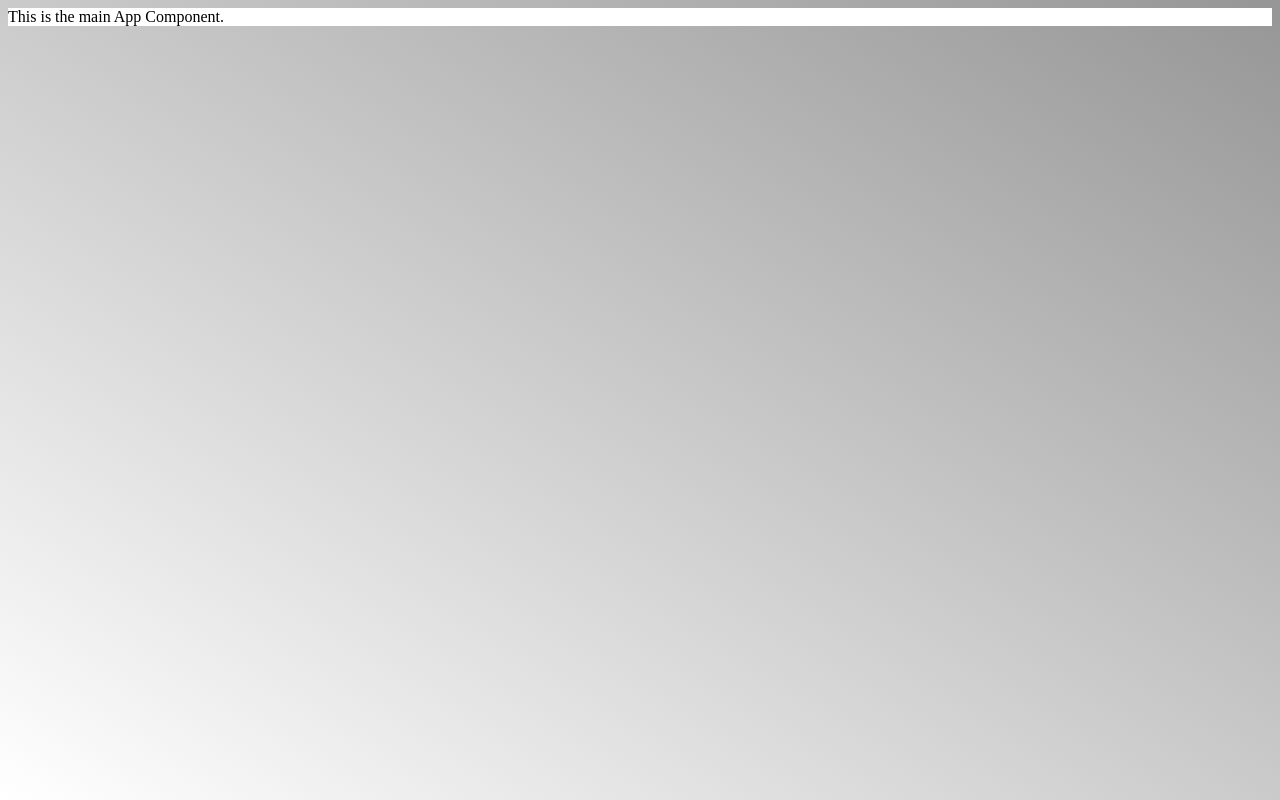
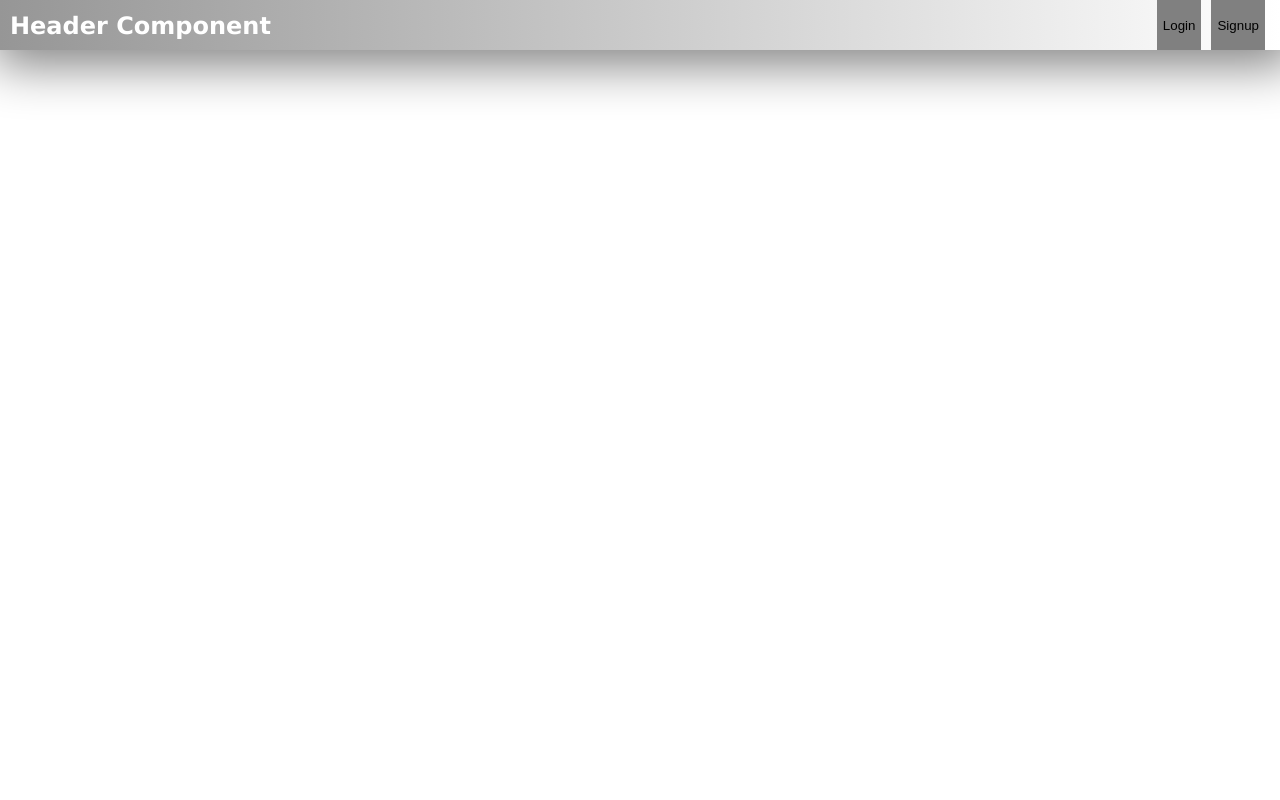
Before and after one commit to gokulanathan1992/Seva, a React app: page / in a window 1280 px wide. Built offline with nearby package versions, Linux system fonts and the light colour scheme; the HTML template or start-up script is replaced by a standard one.

Commit message:
Header Component added

```diff
--- a/src/Components/App.js
+++ b/src/Components/App.js
@@ -1,4 +1,5 @@
 import React, { Component } from 'react';
+import Header from './Header.js';
 import '../Styles/app.less';
 
 export default class App extends Component
@@ -13,7 +14,7 @@ export default class App extends Component
     {
         return (
             <div className="app">
-                This is the main App Component.
+                <Header/>
             </div>
         )
     }
--- /dev/null
+++ b/src/Components/Header.js
@@ -0,0 +1,26 @@
+import React, { Component } from 'react';
+import '../Styles/header.less';
+
+export default class Header extends Component
+{
+    constructor(props)
+    {
+        super(props);
+        console.log("App: Constructor");
+    }
+
+    render()
+    {
+        return (
+            <div className="header">
+                <h2>Header Component</h2>
+                <div className="register">
+                    <button>Signup</button>
+                </div>
+                <div className="login">
+                    <button>Login</button>
+                </div>
+            </div>
+        )
+    }
+}
--- a/src/Styles/app.less
+++ b/src/Styles/app.less
@@ -1,4 +1,5 @@
 .app
 {
-    background: white;
+    background: transparent;
+    margin: 0;
 }
--- /dev/null
+++ b/src/Styles/header.less
@@ -0,0 +1,28 @@
+.header
+{
+    background: linear-gradient(to left, white, rgb(150, 150, 150));
+    box-shadow: 5px 5px 50px 10px grey;
+    padding: 0 10px 0 10px;
+    height: 50px;
+
+    h2
+    {
+        line-height: 0.5em;
+        color: white;
+        float: left;
+    }
+
+    .login, .register
+    {
+        float: right;
+        height: inherit;
+
+        button
+        {
+            border: none;
+            background: grey;
+            height: inherit;
+            margin: 0 5px 0 5px;
+        }
+    }
+}
--- a/src/Styles/index.less
+++ b/src/Styles/index.less
@@ -1,10 +1,12 @@
 html
 {
-    background: linear-gradient(to top right, white, rgb(150, 150, 150));
+    background: white;
     height: 100% !important;
 
     body
     {
         color: black;
+        margin: 0;
+        font-family: 'Lucida Sans', 'Lucida Sans Regular', 'Lucida Grande', 'Lucida Sans Unicode', Geneva, Verdana, sans-serif;
     }
 }
```
